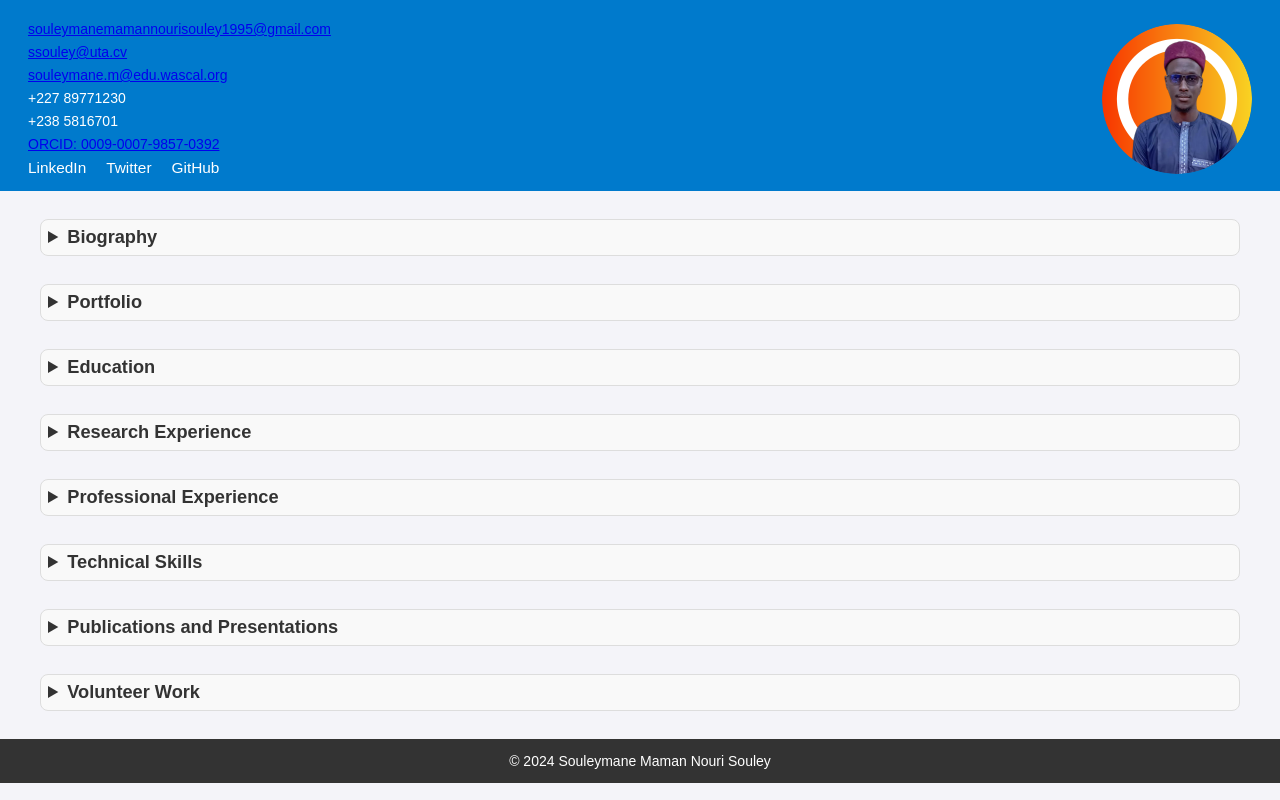
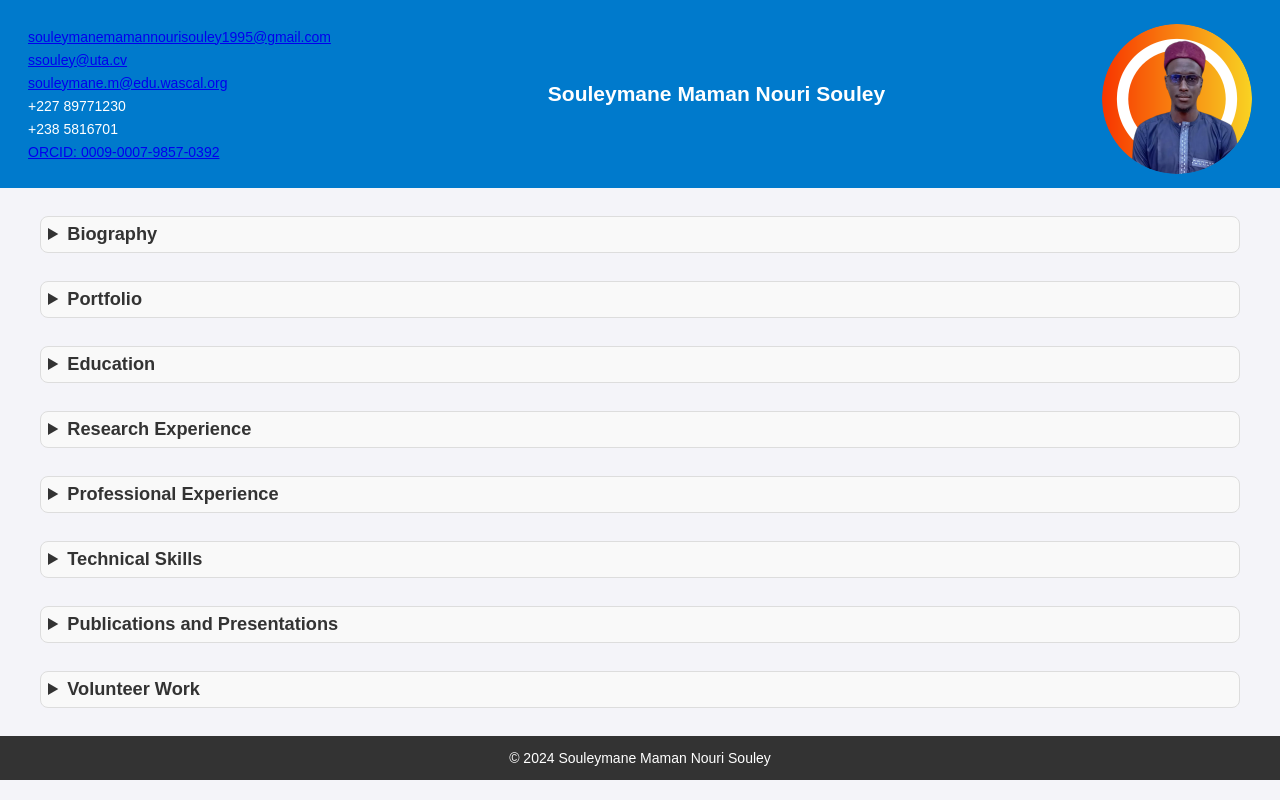
Before and after one commit to halieute/professional-cv, a plain HTML site: page index.html in a window 1280 px wide. Drawn offline with Linux system fonts and the light colour scheme.

Commit message:
Updated index.html with new header layout and styling

```diff
--- a/index.html
+++ b/index.html
@@ -25,7 +25,7 @@
         header {
             display: flex;
             justify-content: space-between;
-            align-items: flex-start;
+            align-items: center;
             background-color: #007acc;
             color: white;
             padding: 1em 2em;
@@ -38,6 +38,7 @@
 
         .contact-info p {
             margin: 0.5em 0;
+            color: white; /* Set text color to white */
         }
 
         .social-links {
@@ -61,6 +62,13 @@
             height: 150px;
             border-radius: 50%;
             margin-top: 10px;
+        }
+
+        .name {
+            text-align: center;
+            font-size: 1.5em;
+            font-weight: bold;
+            flex: 1;
         }
 
         /* Main Content Styling */
@@ -161,12 +169,8 @@
             <p class="phone"><i class="fas fa-phone-alt"></i>+227 89771230</p>
             <p class="phone"><i class="fas fa-phone-alt"></i>+238 5816701</p>
             <p><a href="https://orcid.org/0009-0007-9857-0392" target="_blank">ORCID: 0009-0007-9857-0392</a></p>
-            <div class="social-links">
-                <a href="https://www.linkedin.com/in/souleymanemamannourisouley" target="_blank">LinkedIn</a>
-                <a href="https://x.com/NouriSoule22856?t=4zDyk1SPtPulr55QZVjeXw&s=09" target="_blank">Twitter</a>
-                <a href="https://github.com/halieute" target="_blank">GitHub</a>
-            </div>
         </div>
+        <div class="name">Souleymane Maman Nouri Souley</div>
         <div class="profile-picture">
             <img src="profile-pic.png" alt="Profile Picture" loading="lazy">
         </div>
```
